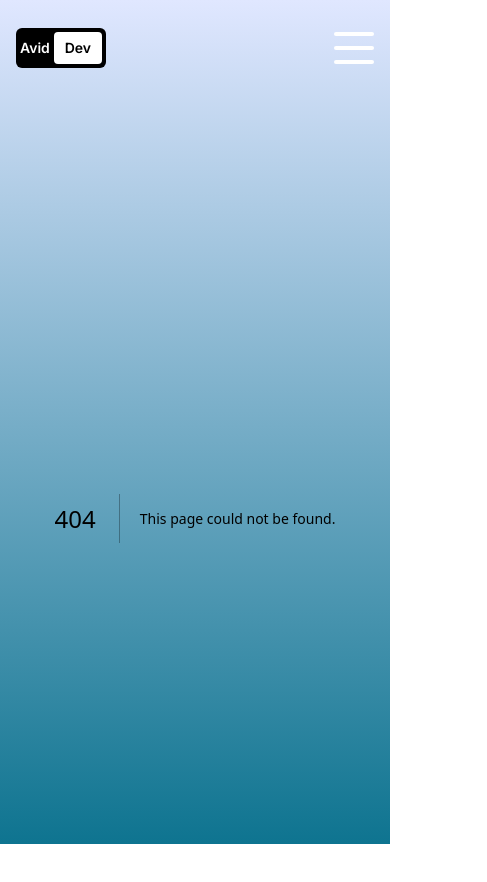
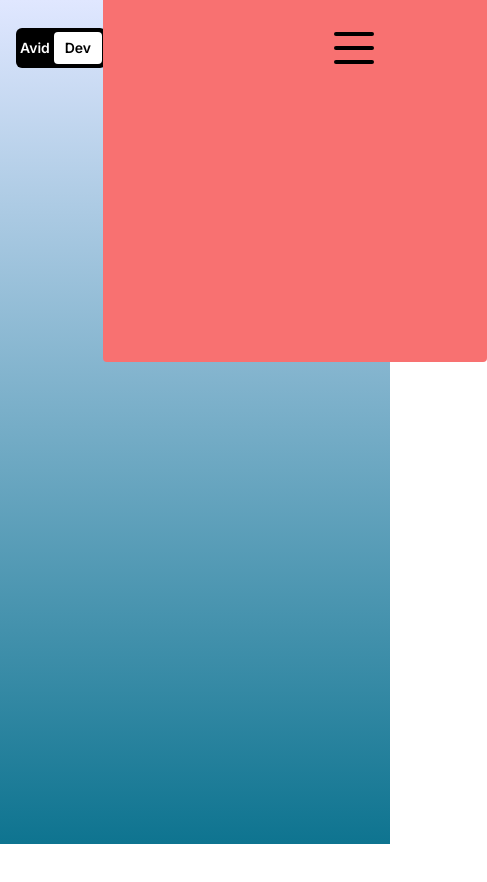
Before and after one commit to perfectblue0/animated-portfolio, a Next.js app: page /testAnimation in a window 390 px wide. Before the commit this address had no page. Shown: the top 882 px of the page, 487 px wide, since content can reach past the window. After the commit the page ends 844 px from the top, so only its background shows below. Built offline with nearby package versions, Linux system fonts and the light colour scheme.

Commit message:
created new folder called testAnimation and added file called page.jsx where used framer-motion to add animation to navbar.jsx component that added animation to responsive menu button on open and close, and adjusted social media element to take up less space

```diff
--- /dev/null
+++ b/src/app/testAnimation/page.jsx
@@ -0,0 +1,34 @@
+"use client";
+
+import { motion } from "framer-motion";
+
+const TestPage = () => {
+  const variants = {
+    variant1: {
+      x: 400,
+      y: 300,
+      opacity: 0.5,
+      transition: {
+        duration: 3,
+      },
+    },
+    variant2: {
+      x: 100,
+      y: -300,
+      rotation: 90,
+    },
+  };
+
+  return (
+    <div className="h-full flex items-center justify-center">
+      <motion.div
+        className="w-96 h-96 bg-red-400 rounded"
+        initial={{ x: -100 }}
+        variants={variants}
+        animate="variant2"
+      ></motion.div>
+    </div>
+  );
+};
+
+export default TestPage;
--- a/src/components/navbar.jsx
+++ b/src/components/navbar.jsx
@@ -4,6 +4,7 @@
 import { useState } from "react";
 import Image from "next/image";
 import NavLink from "./navLink";
+import { motion } from "framer-motion";
 
 const links = [
   { url: "/", title: "Home" },
@@ -14,6 +15,60 @@
 
 const Navbar = () => {
   const [open, setOpen] = useState(false);
+
+  const topVariants = {
+    closed: {
+      rotate: 0,
+    },
+    opened: {
+      rotate: 45,
+      backgroundColor: "rgb(255,255,255)",
+    },
+  };
+
+  const centerVariants = {
+    closed: {
+      opacity: 1,
+    },
+    opened: {
+      opacity: 0,
+    },
+  };
+
+  const bottomVariants = {
+    closed: {
+      rotate: 0,
+    },
+    opened: {
+      rotate: -45,
+      backgroundColor: "rgb(255,255,255)",
+    },
+  };
+
+  const listVariants = {
+    closed: {
+      x: "100vw",
+    },
+    opened: {
+      x: 0,
+      transition: {
+        when: "beforeChildren",
+        staggerChildren: 0.2,
+      },
+    },
+  };
+
+  const listItems = {
+    closed: {
+      x: -10,
+      opacity: 0,
+    },
+    opened: {
+      x: 0,
+      opacity: 1,
+    },
+  };
+
   return (
     <div className="h-full flex items-center justify-between px-4 sm:px-8 md:px-12 lg:px-20 xl:px-48 text-xl">
       {/* LINKS */}
@@ -35,7 +90,7 @@
         </Link>
       </div>
       {/* SOCIAL MEDIA */}
-      <div className="hidden md:flex gap-4 w-1/3">
+      <div className="hidden md:flex gap-x-4 w-1/6">
         <Link href="https://github.com/perfectblue0">
           <Image
             src="/github.png"
@@ -60,19 +115,36 @@
           className="w-10 h-8 flex flex-col justify-between z-50 relative"
           onClick={() => setOpen((prev) => !prev)}
         >
-          <div className="w-10 h-1 bg-white rounded"></div>
-          <div className="w-10 h-1 bg-white rounded"></div>
-          <div className="w-10 h-1 bg-white rounded"></div>
+          <motion.div
+            variants={topVariants}
+            animate={open ? "opened" : "closed"}
+            className="w-10 h-1 bg-black rounded origin-left"
+          ></motion.div>
+          <motion.div
+            variants={centerVariants}
+            animate={open ? "opened" : "closed"}
+            className="w-10 h-1 bg-black  rounded"
+          ></motion.div>
+          <motion.div
+            variants={bottomVariants}
+            animate={open ? "opened" : "closed"}
+            className="w-10 h-1 bg-black  rounded origin-left"
+          ></motion.div>
         </button>
         {/* MENU LIST */}
         {open && (
-          <div className="absolute top-0 left-0 w-screen h-screen bg-black text-white flex flex-col items-center justify-center gap-8 text-4xl">
+          <motion.div
+            variants={listVariants}
+            initial="closed"
+            animate="opened"
+            className="absolute top-0 left-0 w-screen h-screen bg-black text-white flex flex-col items-center justify-center gap-8 text-4xl z-40"
+          >
             {links.map((link) => (
-              <Link href={link.url} key={link.title}>
-                {link.title}
-              </Link>
+              <motion.div variants={listItems} className="" key={link.title}>
+                <Link href={link.url}>{link.title}</Link>
+              </motion.div>
             ))}
-          </div>
+          </motion.div>
         )}
       </div>
     </div>
```
